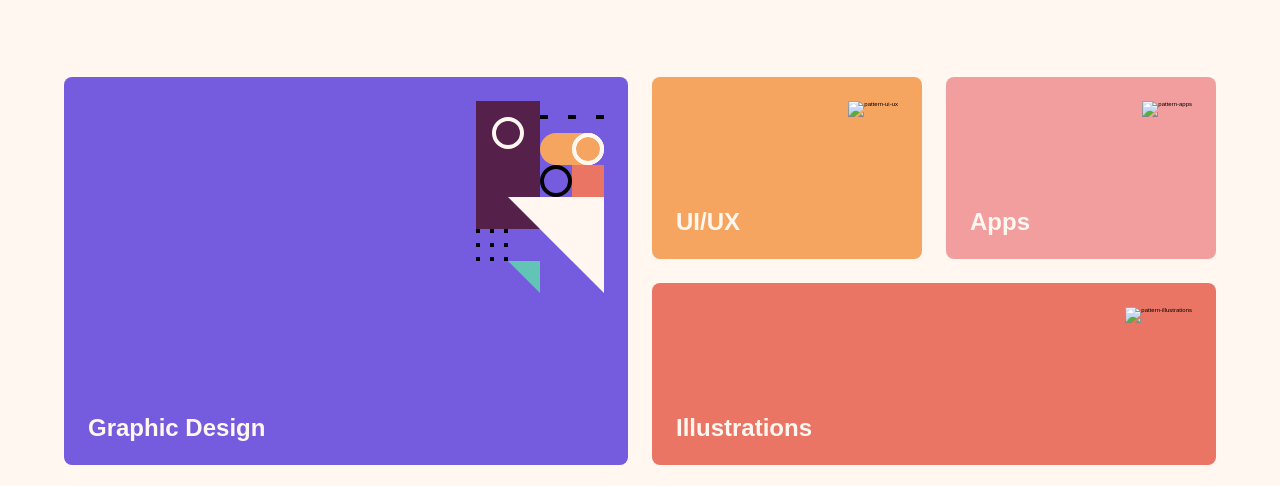
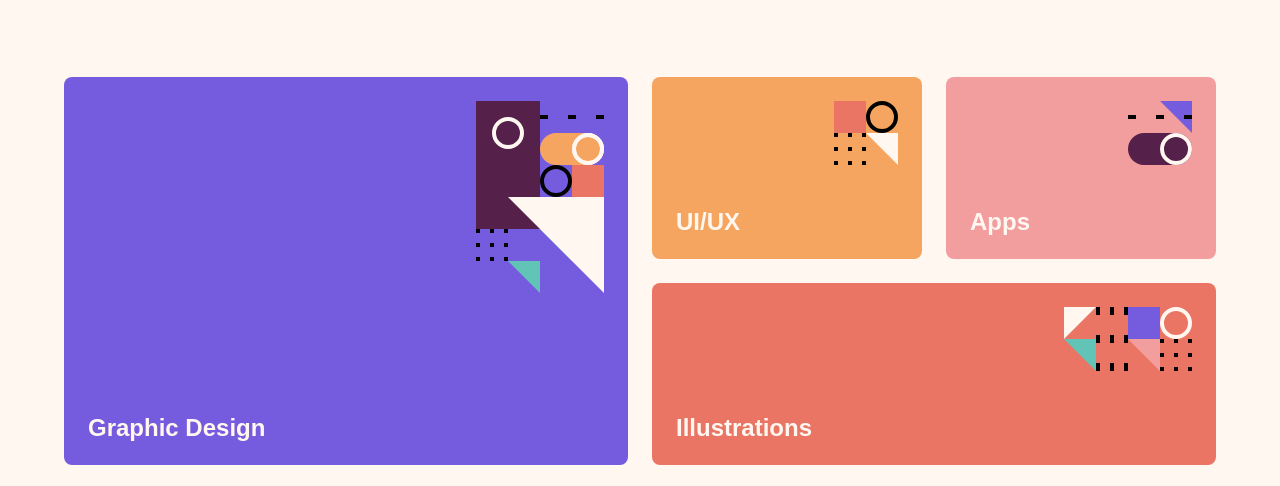
Before and after one commit to islom2202/single-page-design-portfolio, a plain HTML site: page index.html in a window 1280 px wide. Shown: the part 270-756 px from the top of the page. Drawn offline with nearby package versions, Linux system fonts and the light colour scheme; the site is published under a folder, as on GitHub Pages, so addresses that start at the root find nothing.

Commit message:
project and explanation is fully finished

```diff
--- a/app.js
+++ b/app.js
@@ -1,3 +1,4 @@
+// Initialize Swiper
 var swiper = new Swiper(".swiper-container", {
   direction: "horizontal",
   slidesPerView: "auto",
@@ -10,8 +11,8 @@ var swiper = new Swiper(".swiper-container", {
   },
 })
 
+// Open phone-call
 const consultationBtn = document.querySelectorAll('.consultation')
-
 consultationBtn.forEach(button => {
   button.onclick = () => (window.location.href = "tel:+1234567890")
 })
--- a/index.html
+++ b/index.html
@@ -31,15 +31,15 @@
         </ul>
         <ul class="box">
           <li>
-            <img src="/assets/images/pattern-ui-ux.svg" alt="pattern-ui-ux"  draggable="false">
+            <img src="assets/images/pattern-ui-ux.svg" alt="pattern-ui-ux"  draggable="false">
             <h4>UI/UX</h4>
           </li>
           <li>
-            <img src="/assets/images/pattern-apps.svg" alt="pattern-apps"  draggable="false">
+            <img src="assets/images/pattern-apps.svg" alt="pattern-apps"  draggable="false">
             <h4>Apps</h4>
           </li>
           <li>
-            <img src="/assets/images/pattern-illustrations.svg" alt="pattern-illustrations"  draggable="false">
+            <img src="assets/images/pattern-illustrations.svg" alt="pattern-illustrations"  draggable="false">
             <h4>Illustrations</h4>
           </li>
         </ul>
@@ -77,10 +77,10 @@
         </ul>
         <div class="buttons">
           <button class="swiper-button-prev" draggable="false">
-            <img src="/assets/icons/icon-arrow-left.svg" alt="icon-arrow-left">
+            <img src="assets/icons/icon-arrow-left.svg" alt="icon-arrow-left">
           </button>
           <button class="swiper-button-next">
-            <img src="/assets/icons/icon-arrow-right.svg" alt="icon-arrow-right" draggable="false">
+            <img src="assets/icons/icon-arrow-right.svg" alt="icon-arrow-right" draggable="false">
           </button>
       </div>
       </div>
@@ -97,7 +97,6 @@
     <img src="./assets/icons/logo.svg" alt="logo" draggable="false">
     <button class="consultation">Free Consultation</button>
   </footer>
-  <!-- Initialize Swiper -->
 <script src="app.js"></script>
 </body>
 </html>
--- a/styles/_animations.scss
+++ b/styles/_animations.scss
@@ -1,3 +1,5 @@
+@use "./breakpoints" as *;
+
 p,h1,h2,h3{
  animation: reveal linear;
  animation-timeline: view();
```
Also changed, not shown: 2 other files.
